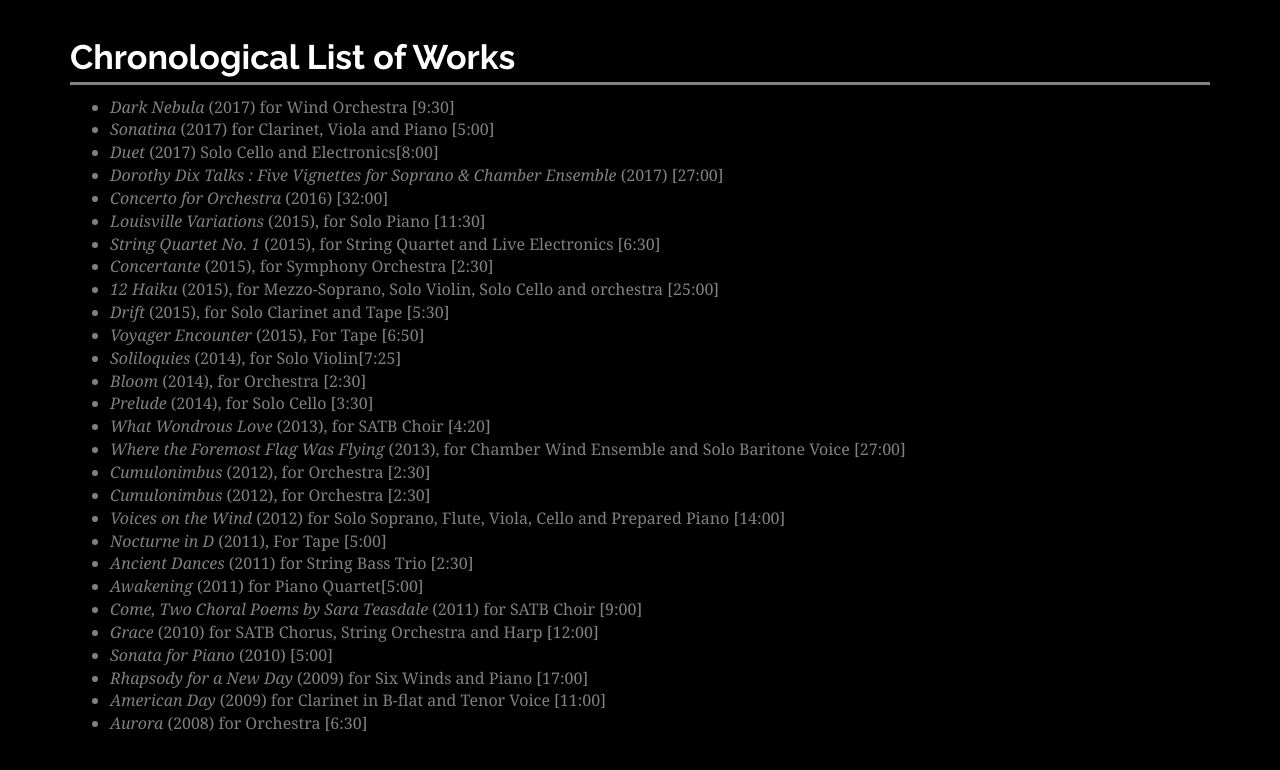
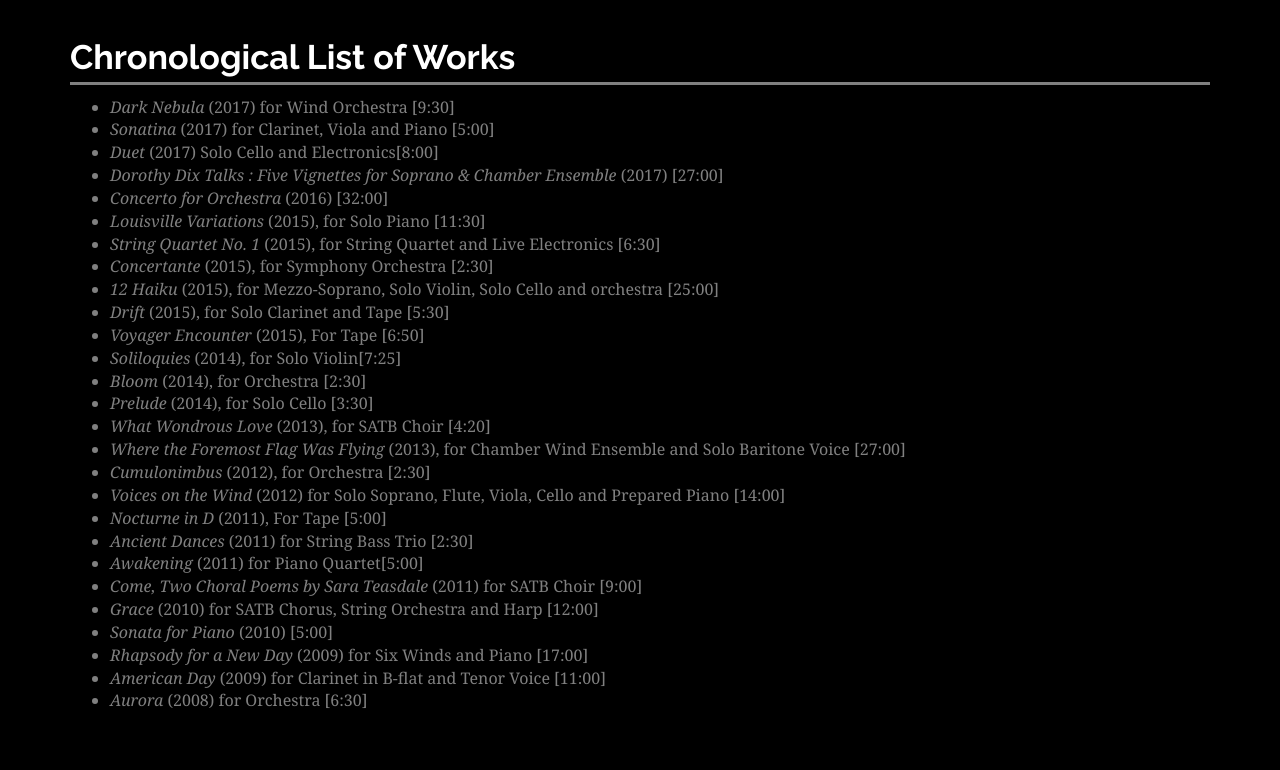
Before and after one commit to QED0711/quinndizon, a plain HTML site: page listen.html in a window 1280 px wide. Shown: the part 2461-3231 px from the top of the page. Drawn offline with Linux system fonts and the light colour scheme.

Commit message:
removed duplicate work listing

```diff
--- a/listen.html
+++ b/listen.html
@@ -203,7 +203,6 @@
             <li><em>What Wondrous Love</em> (2013), for SATB Choir [4:20] </li>
             <li><em>Where the Foremost Flag Was Flying</em> (2013), for Chamber Wind Ensemble and Solo&nbsp;Baritone Voice [27:00] </li>
             <li><em>Cumulonimbus</em> (2012), for Orchestra [2:30] </li>
-            <li><em>Cumulonimbus</em> (2012), for Orchestra [2:30] </li>
             <li><em>Voices on the Wind</em> (2012) for Solo Soprano, Flute, Viola, Cello and Prepared Piano&nbsp;[14:00] </li>
             <li><em>Nocturne in D</em> (2011), For Tape [5:00] </li>
             <li><em>Ancient Dances</em> (2011) for String Bass Trio [2:30] </li>
```
